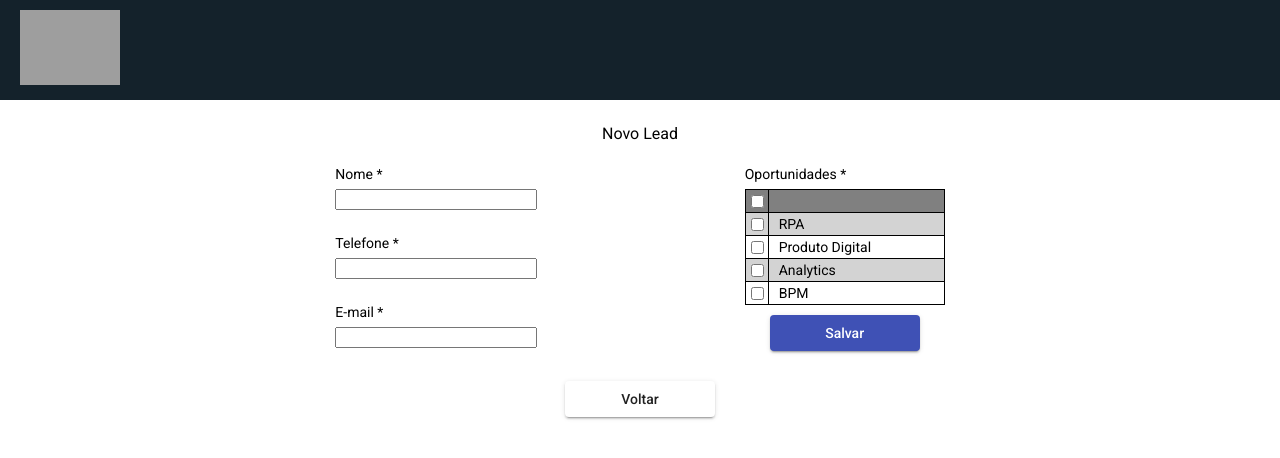
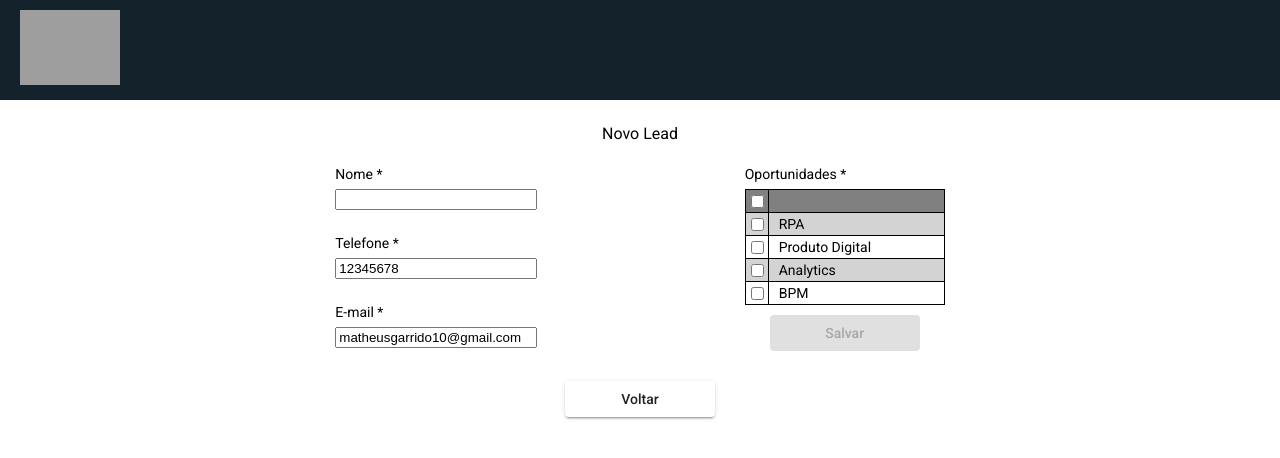
Before and after one commit to matheusgarrido/elogroup-challenge, an Angular app: page /novo in a window 1280 px wide. Shown: the top 458 px of the page. Built offline with nearby package versions, Linux system fonts and the light colour scheme; grey boxes are pictures that could not be loaded.

Commit message:
New Lead form validation

```diff
--- a/src/app/app.module.ts
+++ b/src/app/app.module.ts
@@ -5,10 +5,11 @@ import { AppRoutingModule } from './app-routing.module';
 import { AppComponent } from './app.component';
 import { HeaderComponent } from './components/header/header.component';
 import { ListComponent } from './components/list/list.component';
+import { NewLeadComponent } from './components/new-lead/new-lead.component';
 
 import { BrowserAnimationsModule } from '@angular/platform-browser/animations';
 import { MatButtonModule } from '@angular/material/button';
-import { NewLeadComponent } from './components/new-lead/new-lead.component';
+import { ReactiveFormsModule } from '@angular/forms';
 
 @NgModule({
   declarations: [
@@ -22,6 +23,7 @@ import { NewLeadComponent } from './components/new-lead/new-lead.component';
     AppRoutingModule,
     BrowserAnimationsModule,
     MatButtonModule,
+    ReactiveFormsModule,
   ],
   providers: [],
   bootstrap: [AppComponent],
--- a/src/app/components/new-lead/new-lead.component.html
+++ b/src/app/components/new-lead/new-lead.component.html
@@ -1,19 +1,19 @@
 <app-header></app-header>
 <main>
   <h3>Novo Lead</h3>
-  <form>
+  <form [formGroup]="form" (ngSubmit)="onSubmit()">
     <div>
       <label>
         Nome *
-        <input type="text" />
+        <input formControlName="name" type="text" />
       </label>
       <label>
         Telefone *
-        <input type="text" />
+        <input formControlName="phone" type="tel" />
       </label>
       <label>
         E-mail *
-        <input type="text" />
+        <input formControlName="email" />
       </label>
     </div>
     <div>
@@ -28,12 +28,16 @@
           </tr>
         </thead>
         <tbody>
-          <tr *ngFor="let item of opportunities; let i = index">
+          <tr
+            *ngFor="let item of opportunities; let i = index"
+            formArrayName="opportunities"
+          >
             <td>
               <input
                 type="checkbox"
                 id="ckb{{ i }}"
-                (change)="verifyChecks()"
+                (change)="(VerifyChecks)"
+                [formControlName]="i"
               />
             </td>
             <td>
@@ -42,12 +46,17 @@
           </tr>
         </tbody>
       </table>
-
-      <a routerLink="">
-        <button mat-raised-button color="primary" id="btn-save" type="submit">
+      <span class="btn">
+        <button
+          mat-raised-button
+          color="primary"
+          id="btn-save"
+          type="submit"
+          [disabled]="form.status === 'INVALID' || !VerifyHasChecked"
+        >
           Salvar
         </button>
-      </a>
+      </span>
     </div>
   </form>
   <a routerLink="" id="finish">
--- a/src/app/components/new-lead/new-lead.component.scss
+++ b/src/app/components/new-lead/new-lead.component.scss
@@ -36,11 +36,10 @@ td:nth-child(2) {
   padding: 0 10px;
   width: 90%;
 }
-a {
-  display: block;
+a,
+span.btn {
   margin: 0 auto;
+  & > button {
+    margin-top: 10px;
+  }
 }
-a > button {
-  margin: auto;
-  margin-top: 10px;
-}
--- a/src/app/components/new-lead/new-lead.component.ts
+++ b/src/app/components/new-lead/new-lead.component.ts
@@ -1,4 +1,5 @@
 import { Component } from '@angular/core';
+import { FormControl, FormGroup, Validators, FormArray } from '@angular/forms';
 
 @Component({
   selector: 'app-new-lead',
@@ -8,29 +9,79 @@ import { Component } from '@angular/core';
 export class NewLeadComponent {
   opportunities: string[] = ['RPA', 'Produto Digital', 'Analytics', 'BPM'];
 
-  verifyChecks(): boolean {
+  form = new FormGroup({
+    name: new FormControl('', Validators.required),
+    phone: new FormControl('12345678', [
+      Validators.required,
+      Validators.minLength(8),
+      Validators.maxLength(15),
+      Validators.pattern('[- +()0-9]+'),
+    ]),
+    email: new FormControl('matheusgarrido10@gmail.com', [
+      Validators.required,
+      Validators.email,
+    ]),
+    opportunities: new FormArray(
+      this.opportunities.map((opportunity) => {
+        return new FormControl(false);
+      })
+    ),
+  });
+
+  get VerifyAllChecked(): boolean {
+    return this.VerifyChecks.length === this.opportunities.length
+      ? true
+      : false;
+  }
+  get VerifyHasChecked(): boolean {
+    return this.VerifyChecks.length ? true : false;
+  }
+  get VerifyChecks(): string[] {
+    let arrChecks = [];
     for (let i = 0; i < this.opportunities.length; i++) {
       let ckb = <HTMLInputElement>document.getElementById(`ckb${i}`);
-      if (ckb.checked === false) {
-        this.changeCheckAll(false);
-        return false;
+      this.form.value.opportunities[i] = ckb.checked;
+      if (this.form.value.opportunities[i] === true) {
+        arrChecks.push(this.opportunities[i]);
       }
     }
-    this.changeCheckAll(true);
-    return true;
+    this.onChangeCheckAll(arrChecks.length === this.opportunities.length);
+    return arrChecks;
   }
 
   checkAllEvent() {
-    let allChecked: boolean = this.verifyChecks();
+    let allChecked: boolean = this.VerifyAllChecked;
     for (let i = 0; i < this.opportunities.length; i++) {
+      this.form.value.opportunities[i] = !allChecked;
       let ckb = <HTMLInputElement>document.getElementById(`ckb${i}`);
       ckb.checked = !allChecked;
     }
-    this.changeCheckAll(!allChecked);
+    this.onChangeCheckAll(!allChecked);
   }
 
-  changeCheckAll(value: boolean) {
+  onChangeCheckAll(value: boolean) {
     let ckbAll = <HTMLInputElement>document.getElementById('ckbAll');
     ckbAll.checked = value;
   }
+
+  onSubmit() {
+    const { name, phone, email } = this.form.value;
+    const opportunities: string[] = this.form.value.opportunities
+      ?.map((checkbox: string, index: number): string => {
+        if (checkbox) {
+          console.log(this.opportunities[index]);
+          return this.opportunities[index];
+        }
+        return '';
+      })
+      .filter((opportunity: string) => opportunity !== '');
+    const formValue = {
+      name,
+      phone,
+      email,
+      opportunities,
+    };
+    alert(`Formulário a ser salvo: ${JSON.stringify(formValue)}`);
+    this.form.reset();
+  }
 }
--- a/src/styles.scss
+++ b/src/styles.scss
@@ -60,7 +60,8 @@ h3 {
   text-align: center;
   padding-top: 20px;
 }
-a {
+a,
+span.btn {
   display: block;
   width: 150px;
   & > button {
```
